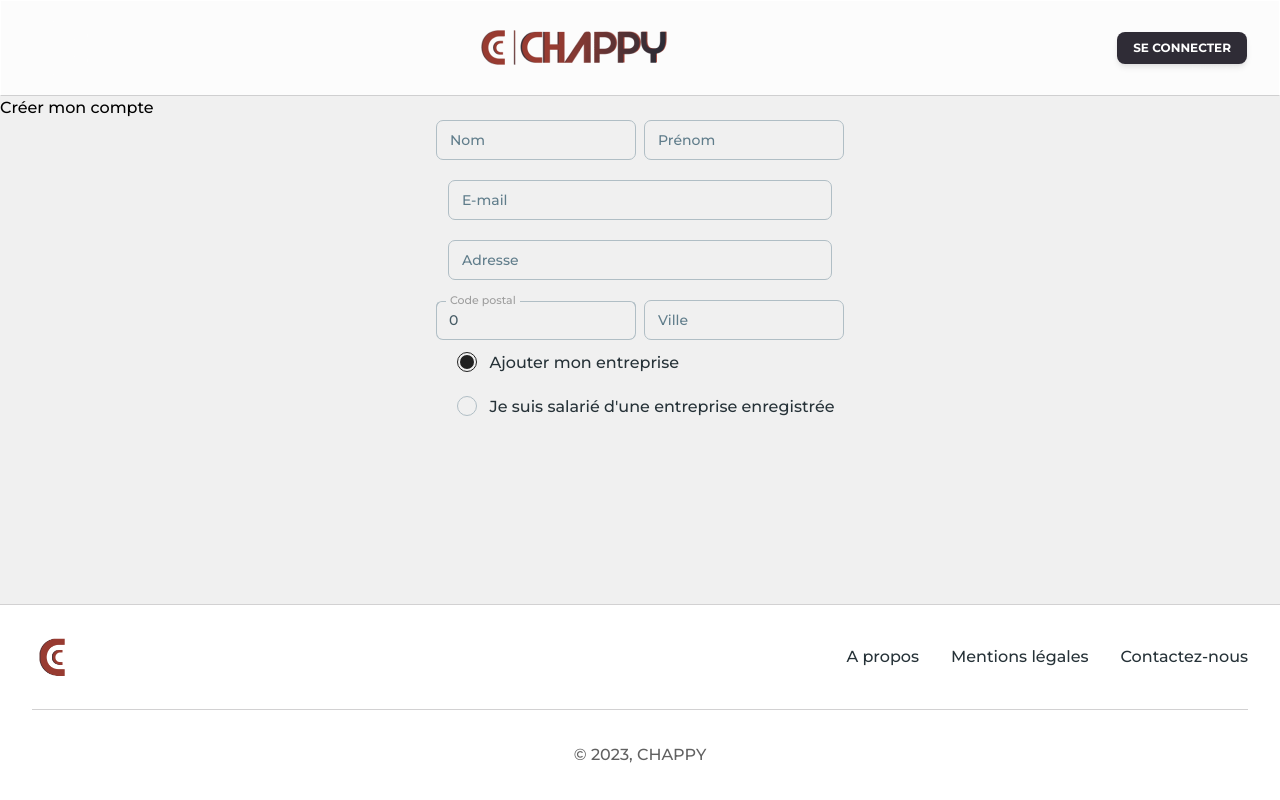
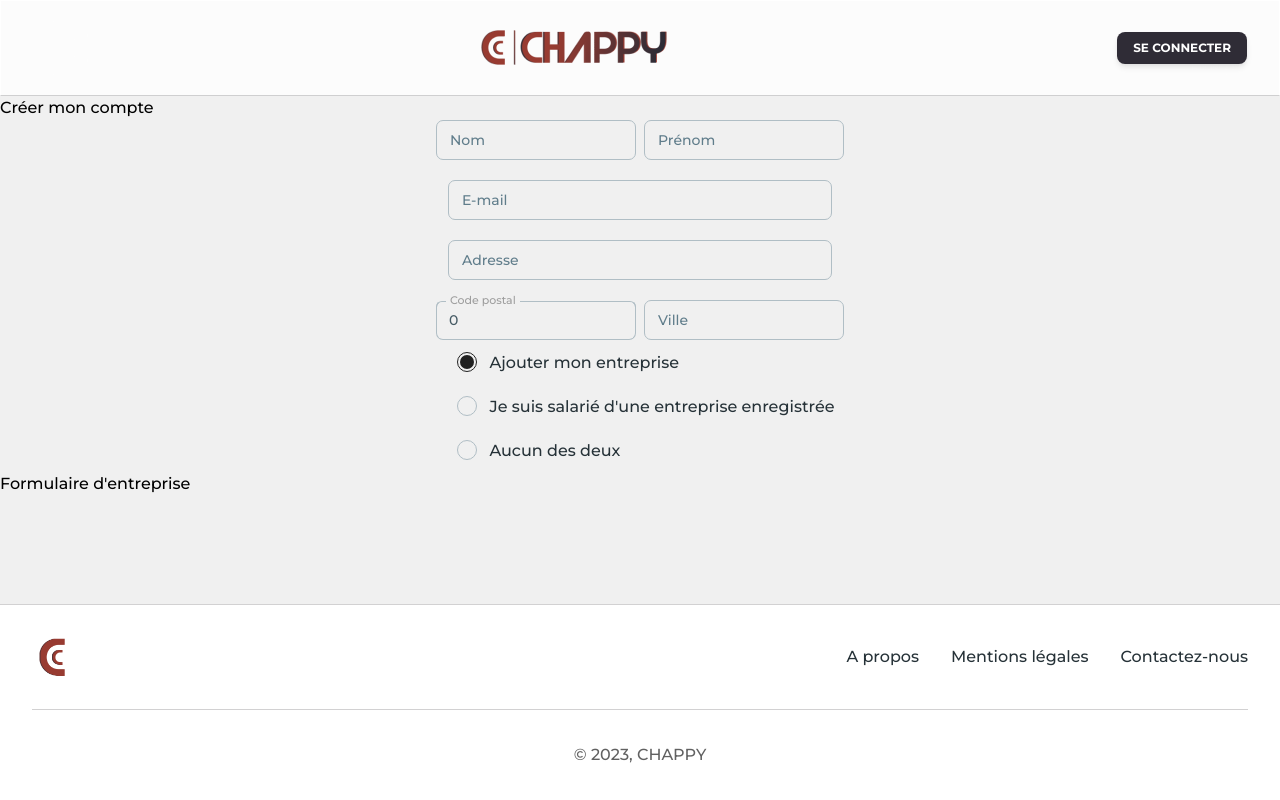
Before and after one commit to mathieubourkel/chappy, a React (Vite) app: page /signup in a window 1280 px wide. Both pictures are taken after a click on the label 467 px from the left and 362 px from the top of the page. Built offline with nearby package versions, Linux system fonts and the light colour scheme.

Commit message:
add button radio

```diff
--- /dev/null
+++ b/src/components/Authentication/formCompagny.tsx
@@ -0,0 +1,7 @@
+export default function FormCompagny() {
+    return (
+        <>
+        <h1>Formulaire d'entreprise</h1>
+        </>
+    )
+}
--- /dev/null
+++ b/src/components/Authentication/formEmployee.tsx
@@ -0,0 +1,7 @@
+export default function FormEmployee() {
+    return (
+        <>
+        <h1>Formulaire employé</h1>
+        </>
+    )
+}
--- a/src/pages/Signup/Signup.tsx
+++ b/src/pages/Signup/Signup.tsx
@@ -1,9 +1,17 @@
 import FormUser from "../../components/Authentication/formUser";
 import { NavbarVisitor } from "../../components/Navbar/NavbarVisitor";
 import { Radio, Typography } from "@material-tailwind/react";
+import FormCompagny from "../../components/Authentication/formCompagny";
+import FormEmployee from "../../components/Authentication/formEmployee";
+import React from "react";
 
 export default function Signup(props: any) {
   const { handleSubmitUser } = props;
+  const [selectedOption, setSelectedOption] = React.useState("");
+
+  const handleRadioChange = (value: string) => {
+    setSelectedOption(value);
+  };
   return (
     <>
       <header>
@@ -21,9 +29,11 @@ export default function Signup(props: any) {
                   Ajouter mon entreprise
                 </Typography>
               }
-              name="checkCompagny"
-              ripple={true}
+              name="check"
+              value="chekCompagny"
               crossOrigin={undefined}
+              checked={selectedOption === "chekCompagny"}
+              onChange={() => handleRadioChange("chekCompagny")}
             />
             <Radio
               label={
@@ -31,12 +41,27 @@ export default function Signup(props: any) {
                   Je suis salarié d'une entreprise enregistrée
                 </Typography>
               }
-              name="checkEmployee"
-              ripple={false}
+              name="check"
+              value="checkEmployee"
               crossOrigin={undefined}
+              checked={selectedOption === "checkEmployee"}
+              onChange={() => handleRadioChange("checkEmployee")}
+            />
+            <Radio
+              label={
+                <Typography color="blue-gray" className="flex font-medium">
+                  Aucun des deux
+                </Typography>
+              }
+              name="check"
+              value=""
+              crossOrigin={undefined}
+              defaultChecked
             />
           </div>
         </div>
+        {selectedOption === "chekCompagny" && <FormCompagny />}
+        {selectedOption === "checkEmployee" && <FormEmployee />}
       </main>
     </>
   );
```
